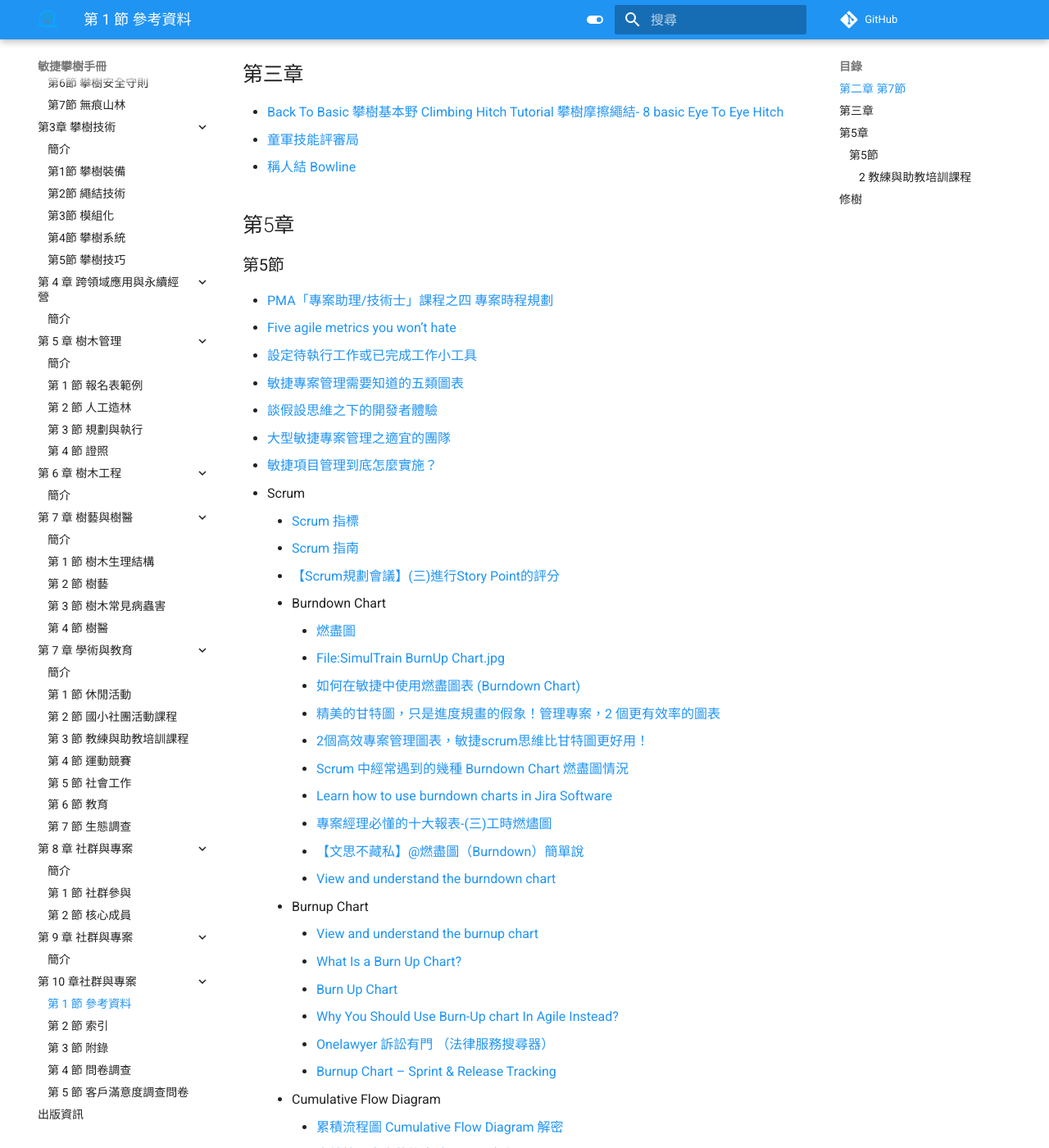
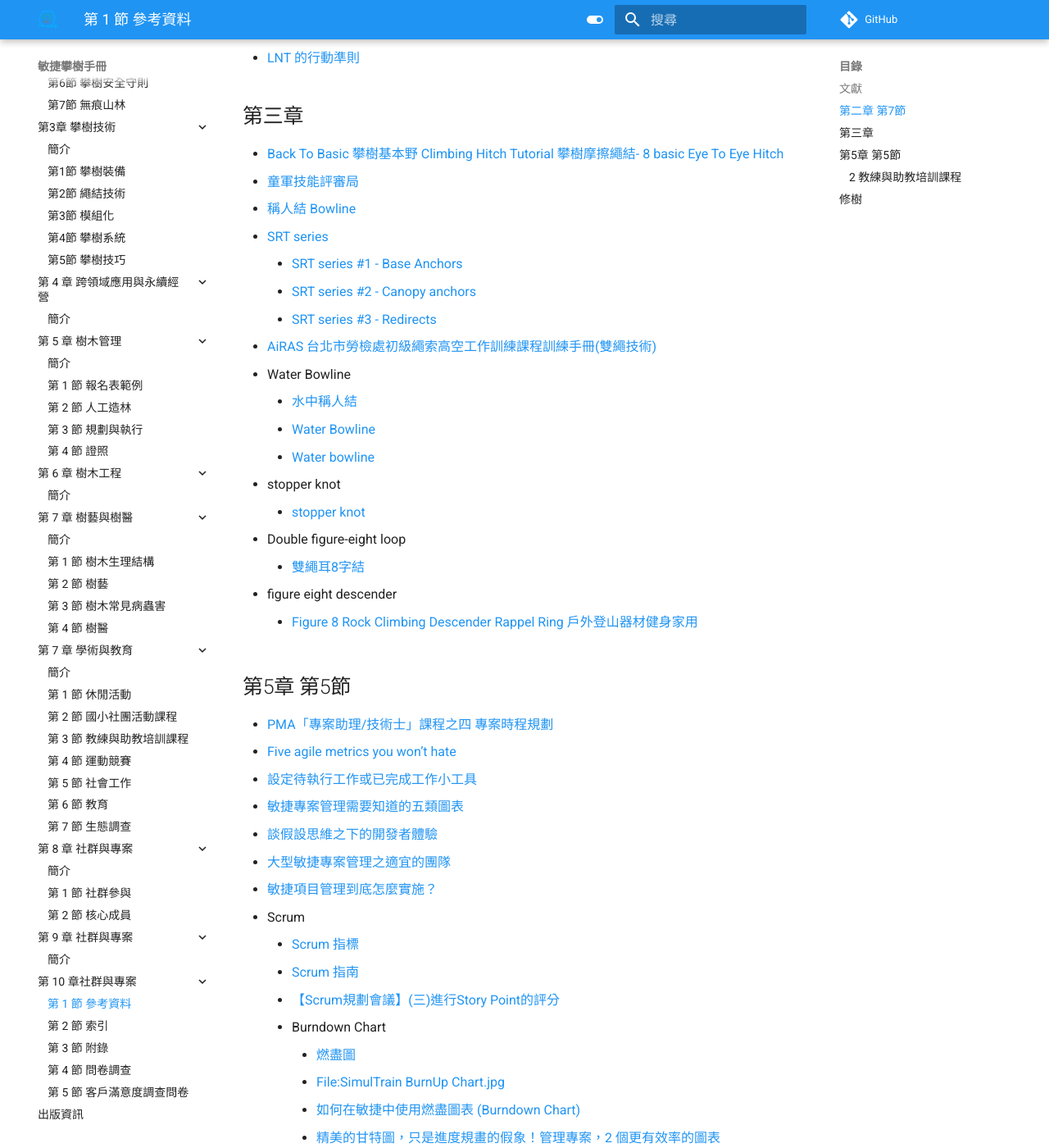
Before and after one commit to Uesugi-Summer-Sea/Agile-Tree-Climbing-Manual, an MkDocs documentation site: the page built from docs/10-附錄/1-參考資料.md, in a window 1280 px wide and 1400 px high, scrolled down 2354 px. Shown: the whole window at 82% size. Built offline with MkDocs 1.6.1 and Material for MkDocs 9.7.7, drawn with Linux system fonts in a browser that asks for light colours; comment, search, counter and statistics services are not loaded.

Commit message:
Relate #105 !34 此提交將轉移參考資料
修改項目:

模組:

議題105

```diff
--- a/docs/10-附錄/1-參考資料.md
+++ b/docs/10-附錄/1-參考資料.md
@@ -1,3 +1,6 @@
+
+## 文獻
+
 1. Sharon Lilly, Tree Climber's Guide, 2005
 2. Sharon Lilly, 攀樹指南, 2016
 3. 台灣工安技術攀登學會, 繩索技術與防墜落的基本觀念, 2009
@@ -42,6 +45,7 @@
 42. 吳孟玲. 林振榮. 董景生. 汪澤宏, 林業試驗所國際樹藝, 2014
 
 ## 第二章 第7節
+
 - [山野活動安全手冊](https://www.sa.gov.tw/wSite/public/Attachment/f1482307206470.pdf)
 - [【環境】無痕山林七大準則與行動概念(上)](https://hiking.biji.co/index.php?q=news&act=info&id=8653)
 - [【環境】無痕山林七大準則與行動概念(中)](https://hiking.biji.co/index.php?q=news&act=info&id=8654)
@@ -51,12 +55,28 @@
 - [LNT 的行動準則](https://np.cpami.gov.tw/%E7%9F%A5%E8%AD%98%E5%AD%B8%E7%BF%92/%E7%84%A1%E7%97%95%E9%81%8B%E5%8B%95-lnt/2141-lnt%E7%9A%84%E8%A1%8C%E5%8B%95%E6%BA%96%E5%89%87.html)
 
 ## 第三章
+
 - [Back To Basic 攀樹基本野 Climbing Hitch Tutorial 攀樹摩擦繩結- 8 basic Eye To Eye Hitch](https://youtu.be/Yh3204UQmm0)
 - [童軍技能評審局](http://drupal.sas.org.hk/)
 - [稱人結 Bowline](http://drupal.sas.org.hk/Knotting_Bowline)
+- [SRT series](https://youtube.com/playlist?list=PLUeX911VyYiE8bmZ38jJmGNVDhU4JkLuT)
+  - [SRT series #1 - Base Anchors](https://youtu.be/z9XpRZ-PaBA)
+  - [SRT series #2 - Canopy anchors](https://youtu.be/JkR-IU1jva0)
+  - [SRT series #3 - Redirects](https://youtu.be/W7gKnTl-BL8)
+- [AiRAS 台北市勞檢處初級繩索高空工作訓練課程訓練手冊(雙繩技術)](http://www.apex111.com/downloads/training/file/117/20120801142837_1.pdf)
+- Water Bowline
+  - [水中稱人結](http://knots3d.com/knots/zh_tw/64/%E6%B0%B4%E4%B8%AD%E7%A8%B1%E4%BA%BA%E7%B5%90)
+  - [Water Bowline](https://www.animatedknots.com/water-bowline-knot)
+  - [Water bowline](https://en.wikipedia.org/wiki/Water_bowline)
+- stopper knot
+  - [stopper knot](https://en.wikipedia.org/wiki/Stopper_knot)
+- Double figure-eight loop
+  - [雙繩耳8字結](http://knots3d.com/knots/zh_tw/83/%E9%9B%99%E7%B9%A9%E8%80%B38%E5%AD%97%E7%B5%90)
+- figure eight descender
+  - [Figure 8 Rock Climbing Descender Rappel Ring 戶外登山器材健身家用](https://shopee.tw/Figure-8-Rock-Climbing-Descender-Rappel-Ring-%E6%88%B6%E5%A4%96%E7%99%BB%E5%B1%B1%E5%99%A8%E6%9D%90-i.293692419.4059801539)
 
-## 第5章
-### 第5節
+## 第5章 第5節
+
 - [PMA「專案助理/技術士」課程之四 專案時程規劃](http://web.ncyu.edu.tw/~jacky/p4.pdf)
 - [Five agile metrics you won't hate](https://www.atlassian.com/agile/project-management/metrics)
 - [設定待執行工作或已完成工作小工具](https://docs.microsoft.com/zh-tw/azure/devops/report/dashboards/configure-burndown-burnup-widgets?view=azure-devops)
@@ -95,6 +115,7 @@
     - [Working with a cumulative flow diagram](https://subscription.packtpub.com/book/application_development/9781849699730/8/ch08lvl1sec75/working-with-a-cumulative-flow-diagram)
 
 #### 2 教練與助教培訓課程
+
 - [SRT series #1 - Base Anchors](https://youtu.be/z9XpRZ-PaBA)
 - [SRT series #2 - Canopy anchors](https://youtu.be/JkR-IU1jva0)
 - [SRT series #3 - Redirects](https://youtu.be/W7gKnTl-BL8)
```
